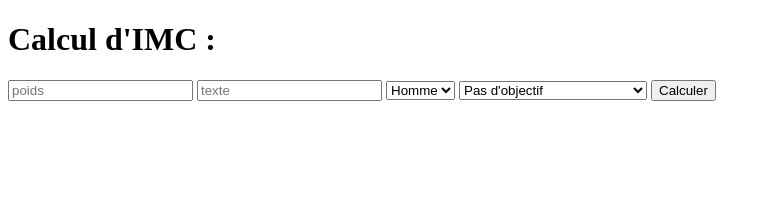
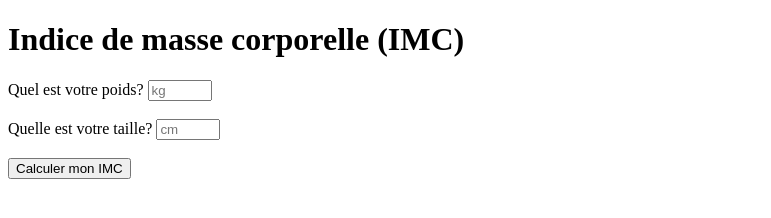
Before and after one commit to MaximeRenoux/tp-proc-dev-logiciel, a website: page src/index.html in a window 1280 px wide. Shown: the whole page, without its empty margins (0-771 px from the left). Drawn offline with Linux system fonts and the light colour scheme.

Commit message:
tester message erreur

```diff
--- a/src/index.html
+++ b/src/index.html
@@ -6,28 +6,32 @@
   <link href="index.css" rel="stylesheet" />
 </head>
 <body>
-    <h1>Calcul d'IMC :</h1>
+    <h1>Indice de masse corporelle (IMC)</h1>
   <script src="index.js"></script>
-
+  <!--jenny-->
+  <form>
+    <label for="poids">Quel est votre poids?</label>
+  <input type="number" min="15" max="300" name="poids" id="champ_poids" placeholder="kg" required autocomplete="off"> <!-- autocomplete="off" pour empêcher la saisie semi-automatique du navigateur de couvrir les validations.-->
+  <!--required pattern="^[0-9]{4,}$"-->
+</form>
+  <br/>
+  <form>
+    <label for="taille">Quelle est votre taille? </label>
+  <input type="number" min="50" max="250" name="taille" id="champ_taille" placeholder="cm" required autocomplete="off">
+  </form>
+  <br/>
+  <button id="boutton_calcul">Calculer mon IMC</button>
+  <br/><br/>
+  <span id="mainSpan"></span>
+  <br/><br/>
+  <!--jenny-->
+  <!--
   <input id="champ_poids" type="poids" placeholder="poids">
   <input id="champ_taille" type="taille" placeholder="texte">
-
-  <select name="sexe" id="champ_sexe">
-    <option value="homme">Homme</option>
-    <option value="femme">Femme</option>
-  </select>
-
-  <select name="objectif" id="champ_sexe">
-    <option value="aucun">Pas d'objectif</option>
-    <option value="petite_perte">Perte de poids modérée</option>
-    <option value="grosse_perte">Perte de poids conséquente</option>
-    <option value="petit_gain">Gain de poids modéré</option>
-    <option value="gros_gain">Gain de poids conséquent</option>
-  </select>
 
   <button id="boutton_calcul">Calculer</button>
 
   <span id="mainSpan"></span>
-
+    -->
 </body>
 </html>
--- a/src/index.js
+++ b/src/index.js
@@ -9,16 +9,36 @@ window.addEventListener("load", () => {
 
 
     function calculIMC(){
+        //jenny
+        //const monPoids = document.querySelector('var_poids').value;
+        const poids = document.getElementById('champ_poids').value;
+        //const maTaille = parseFloat(document.getElementById('var_taille').value)/100;
+        const taille = document.getElementById('champ_taille').value/100;
+        const imc = poids/(taille*taille);
+        const result = document.getElementById("mainSpan");
+        result.innerHTML = imc;
+        console.log(imc.toPrecision(3));
 
-        const poids = document.getElementById("champ_poids").value;
-        const taille = parseFloat(document.getElementById("champ_taille").value)/100;
+        // Quita la validación mientras escribes
+        //poids.addEventListener('champ_poids', () => {
+        // Quita el mensaje según escribes
+        //poids.setCustomValidity('');
+        // Comprueba si debe validarlo
+        //poids.checkValidity();
+        //});
 
-        const imc = poids/(taille*taille)
+        // Muestra el mensaje de validación
+        //poids.addEventListener('invalid', () => {
+        //poids.setCustomValidity('No es un número');
+        //});
+        //jenny
 
-        const result = document.getElementById("mainSpan");
-
-        result.innerHTML = imc
-        console.log(imc)
+        //const poids = document.getElementById("champ_poids").value;
+        //const taille = parseFloat(document.getElementById("champ_taille").value)/100;
+        //const imc = poids/(taille*taille)
+        //const result = document.getElementById("mainSpan");
+        //result.innerHTML = imc
+        //console.log(imc)
 
     }
 
```
